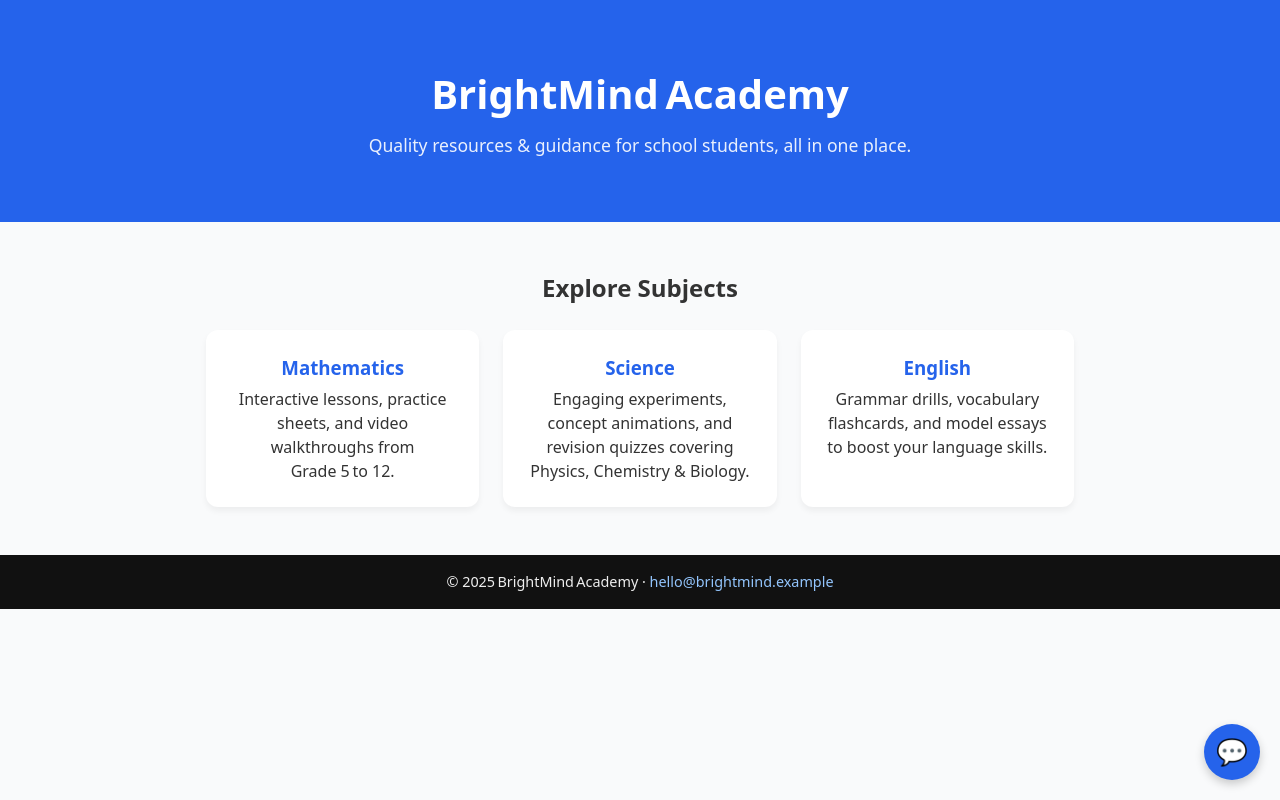
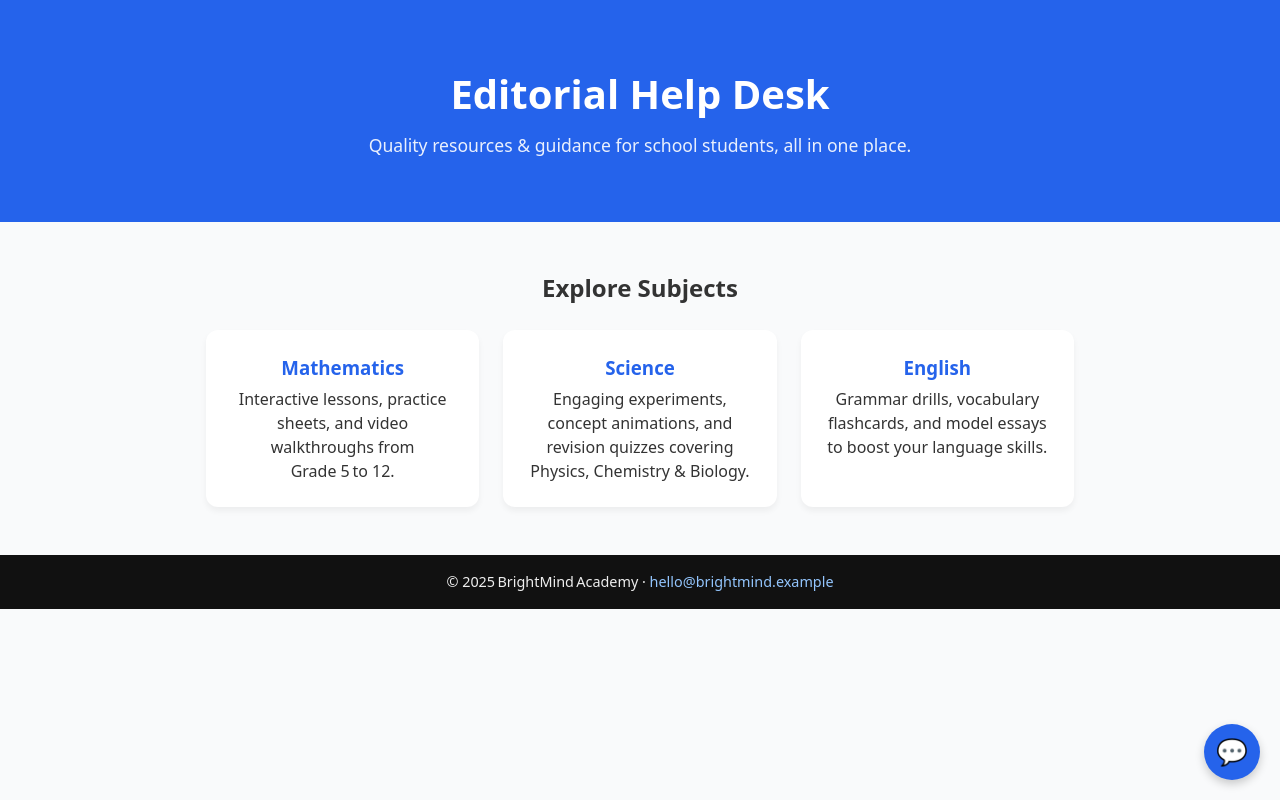
Before and after one commit to DeepakSuryavanshi24/brightmind-site, a plain HTML site: page index.html in a window 1280 px wide. Drawn offline with nearby package versions, Linux system fonts and the light colour scheme.

Commit message:
Update index.html

```diff
--- a/index.html
+++ b/index.html
@@ -34,7 +34,7 @@
 <body>
 
   <header>
-    <h1>BrightMind Academy</h1>
+    <h1>Editorial Help Desk</h1>
     <p>Quality resources &amp; guidance for school students, all in one place.</p>
   </header>
 
```
